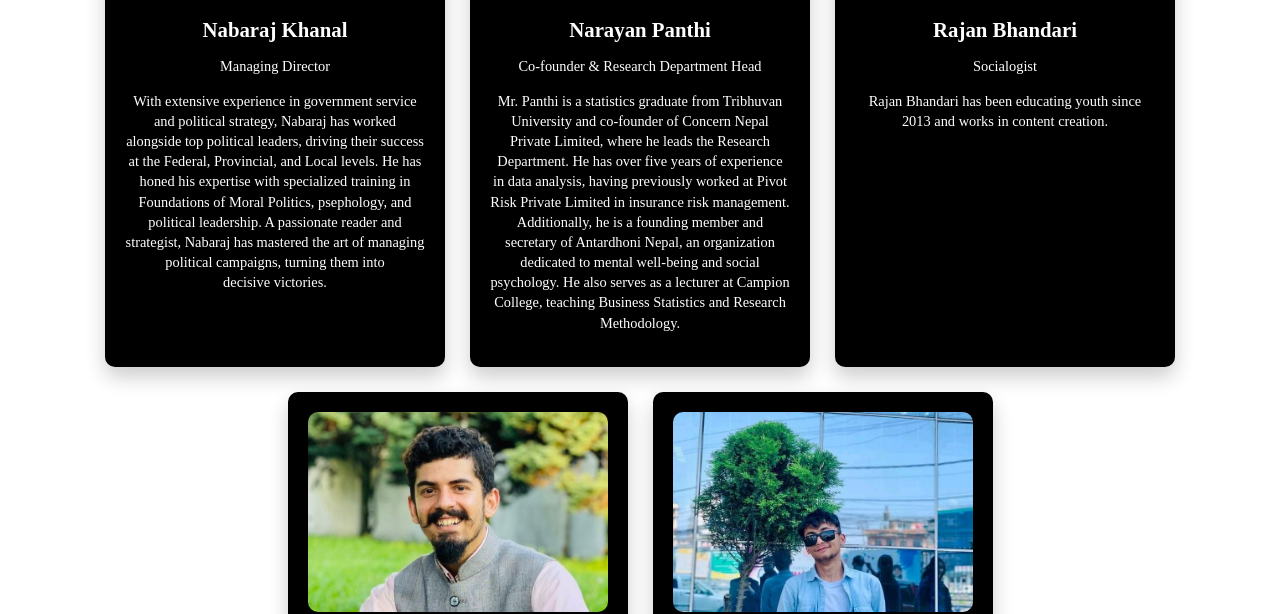
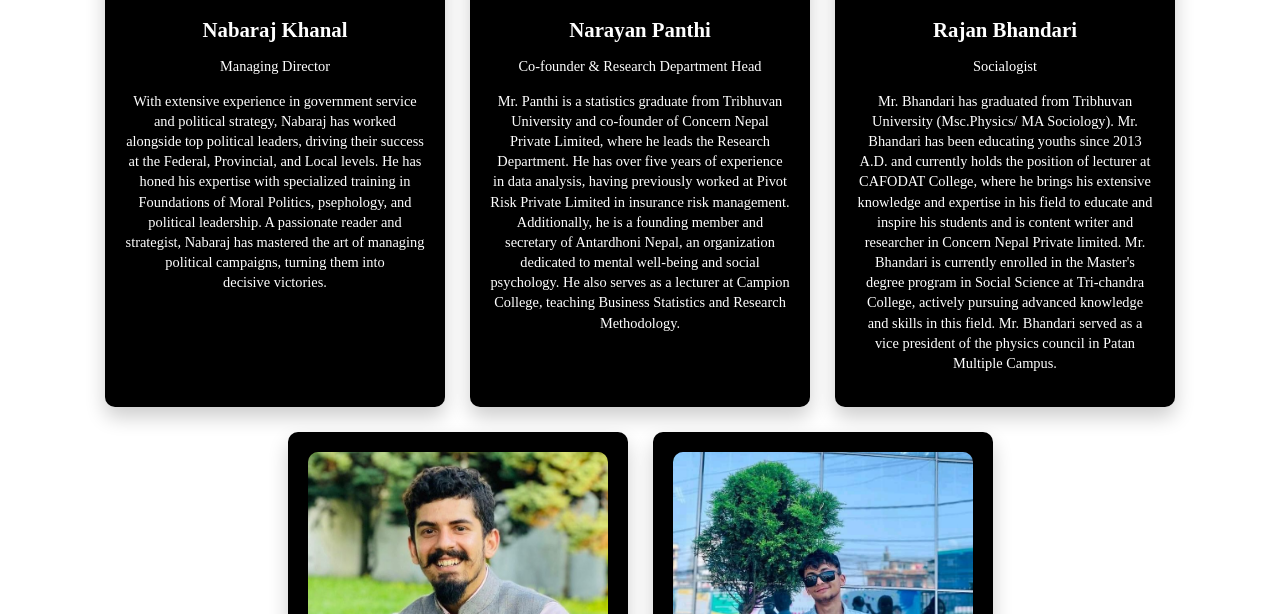
Before and after one commit to ConcernNepal/ConcernNepal, a plain HTML site: page index.html in a window 1280 px wide. Shown: the part 2088-2702 px from the top of the page. Drawn offline with nearby package versions, Linux system fonts and the light colour scheme.

Commit message:
Update index.html

```diff
--- a/index.html
+++ b/index.html
@@ -109,7 +109,7 @@
             </div>
             <h3>Rajan Bhandari</h3>
             <p>Socialogist</p>
-            <p>Rajan Bhandari has been educating youth since 2013 and works in content creation.</p>
+            <p>Mr. Bhandari has graduated from Tribhuvan University (Msc.Physics/ MA Sociology). Mr. Bhandari has been educating youths since 2013 A.D. and currently holds the position of lecturer at CAFODAT College, where he brings his extensive knowledge and expertise in his field to educate and inspire his students and is content writer and researcher in Concern Nepal Private limited. Mr. Bhandari is currently enrolled in the Master's degree program in Social Science at Tri-chandra College, actively pursuing advanced knowledge and skills in this field. Mr. Bhandari served as a vice president of the physics council in Patan Multiple Campus.</p>
             <!-- <a href="#readmore">Read More</a> -->
         </div>
         <div class="team-card">
```
